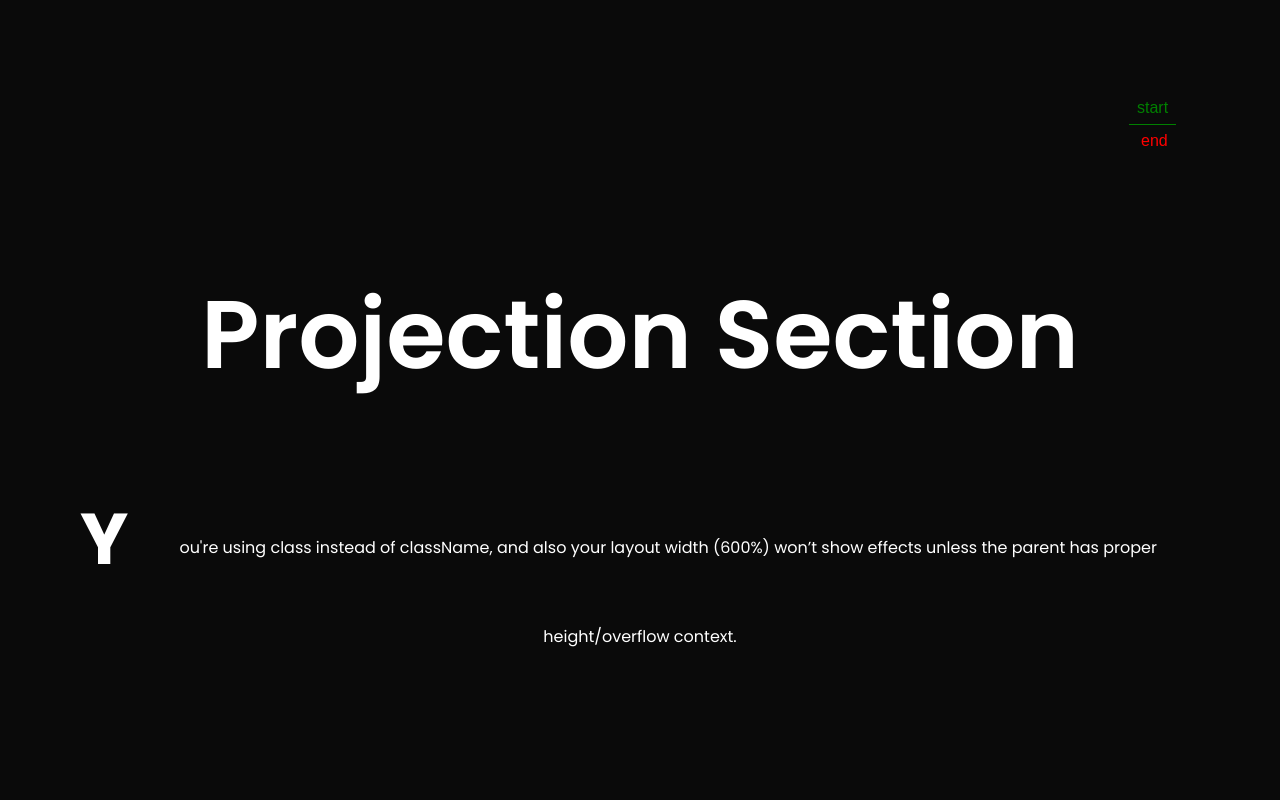
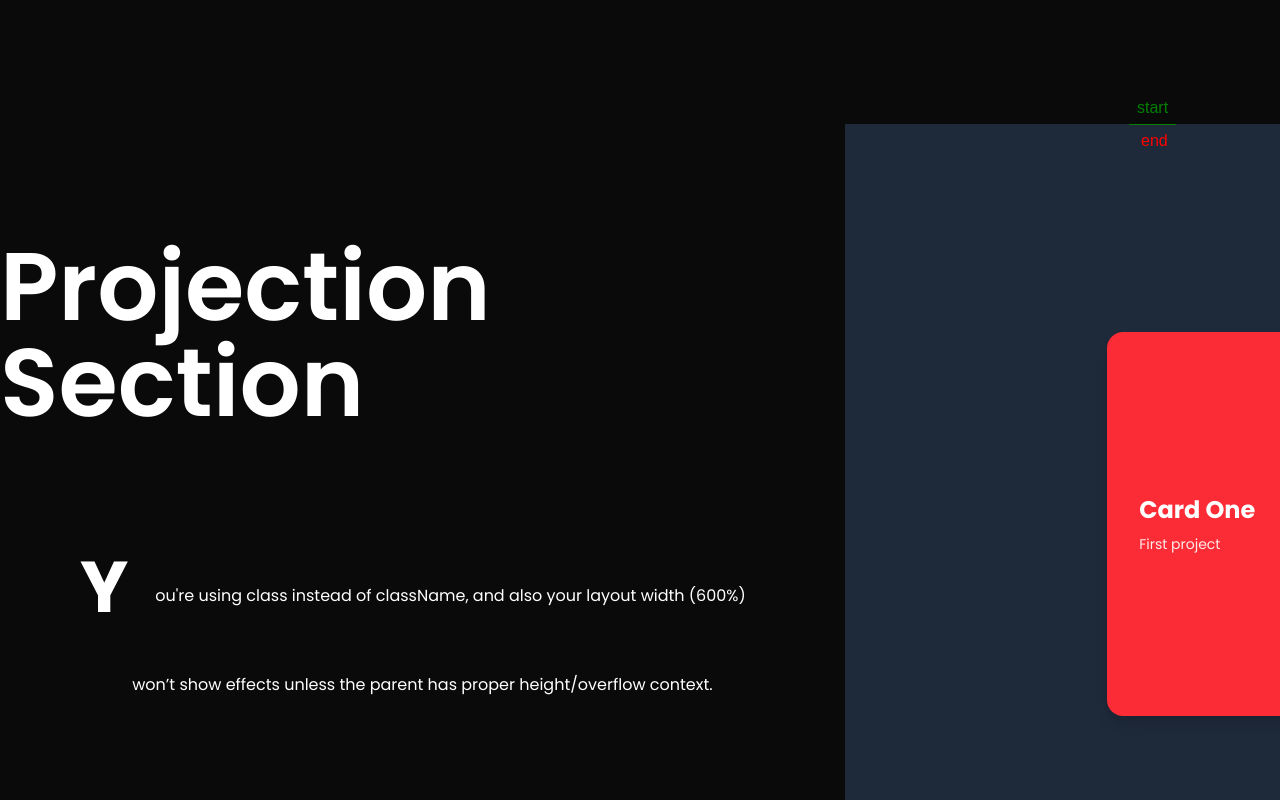
Before and after one commit to PrasiddhaKhadka/GSAP_REACT, a React (Vite) app: page / in a window 1280 px wide. Shown: the part 2680-3480 px from the top of the page. Built offline with nearby package versions, Linux system fonts and the light colour scheme.

Commit message:
Add:Learn section

```diff
--- a/src/App.jsx
+++ b/src/App.jsx
@@ -5,6 +5,7 @@ import gsap from 'gsap'
 import { ScrollTrigger } from 'gsap/all'
 import Work from './sections/Work'
 import Project from './sections/Project'
+import Learn from './sections/learn'
 
 gsap.registerPlugin(ScrollTrigger)
 
@@ -14,7 +15,8 @@ function App() {
       <Hero />
       <About />
       <Work />
-      <Project />
+      {/* <Project /> */}
+      <Learn />
       <div className='h-dvh w-dvw'></div>
     </main>
   )
--- a/src/index.css
+++ b/src/index.css
@@ -12,11 +12,25 @@ html {
   scroll-behavior: smooth;
 }
 
+body::-webkit-scrollbar {
+  display: none;
+}
+
+@utility no-scrollbar {
+  -ms-overflow-style: none; /* IE and Edge */
+  scrollbar-width: none;    /* Firefox */
+  &::-webkit-scrollbar {
+    display: none;          /* Safari and Chrome */
+  }
+}
+
+
 body {
   font-family: "Poppins", sans-serif;
   background-color: #0a0a0a;
   color: #ffffff;
   overflow-x: hidden;
+  -ms-overflow-style: none;
 }
 
 .container {
--- /dev/null
+++ b/src/sections/learn.jsx
@@ -0,0 +1,75 @@
+import { useRef } from "react";
+import { useGSAP } from "@gsap/react";
+import gsap from "gsap";
+import ProjectTitle from "../components/ProjectTitle";
+import Card from "../components/ProjectCard";
+
+const cards = [
+  { title: "Card One", description: "First project", color: "bg-red-500" },
+  { title: "Card Two", description: "Second project", color: "bg-blue-500" },
+  { title: "Card Three", description: "Third project", color: "bg-green-500" },
+  { title: "Card Four", description: "Fourth project", color: "bg-purple-500" },
+  { title: "Card Four", description: "Fourth project", color: "bg-purple-500" },
+  { title: "Card Four", description: "Fourth project", color: "bg-purple-500" },
+  { title: "Card Four", description: "Fourth project", color: "bg-purple-500" },
+];
+
+const Learn = () => {
+  const sectionRef = useRef(null);
+  const trackRef = useRef(null);
+
+  useGSAP(() => {
+    const track = trackRef.current;
+    const section = sectionRef.current;
+
+    // track.scrollWidth ->  how wide ALL your content is (eg: 5000)
+    // window.innerWidth ->  how wide the screen is.  (eg: 1440)
+    // 5000 - 1440 = 3560px → that's how far we need to slide the content left so the last card reaches the screen.
+    const totalScroll = track.scrollWidth - window.innerWidth;
+    console.log(totalScroll);
+
+    gsap.to(track, {
+      x: -totalScroll,
+      ease: "none",
+      scrollTrigger: {
+        trigger: section,
+        start: "top top",
+        end: () => `+=${totalScroll}`,
+        scrub: 1,
+        pin: true,
+        anticipatePin: 1,
+        invalidateOnRefresh: true,
+      },
+    });
+  }, []);
+
+  return (
+    <section ref={sectionRef} className="overflow-hidden w-screen h-screen">
+      <div
+        ref={trackRef}
+        className="flex h-full"
+        style={{ width: "max-content" }}
+      >
+        {/* Title panel — 2/3 of viewport */}
+        <div className="shrink-0 w-[66vw] h-screen flex justify-center items-center">
+          <ProjectTitle />
+        </div>
+
+        {cards.map((data, index) => (
+          <div
+            key={index}
+            className={`shrink-0 w-[66vw] h-screen flex items-center justify-center ${index % 2 === 0 ? "bg-gray-800" : "bg-white"}`}
+          >
+            <Card
+              title={data.title}
+              color={data.color}
+              description={data.description}
+            />
+          </div>
+        ))}
+      </div>
+    </section>
+  );
+};
+
+export default Learn;
```
Also changed, not shown: test.txt (added).
